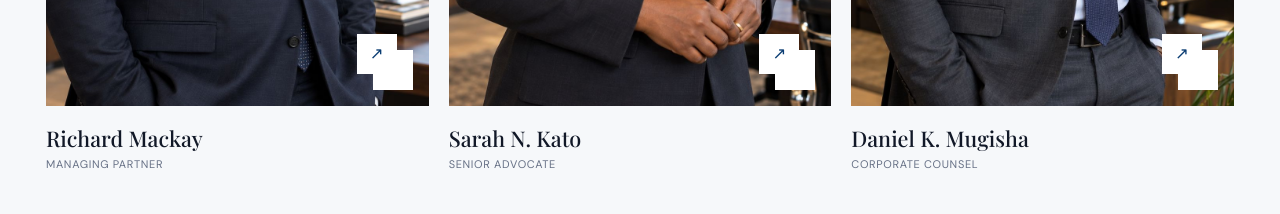
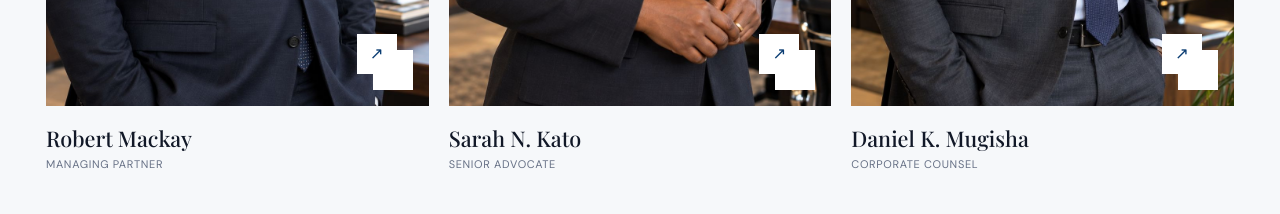
Before and after one commit to Solomantalgo/Law, a React (Vite) app: page / in a window 1280 px wide. Shown: the part 4200-4414 px from the top of the page. Built offline with nearby package versions, Linux system fonts and the light colour scheme; a web font is replaced by a local one.

Commit message:
Update attorney name from Richard to Robert

```diff
--- a/src/data/siteData.js
+++ b/src/data/siteData.js
@@ -7,6 +7,6 @@ export const practiceAreas = [
   ['05', 'Employment Law', 'Balanced counsel for workplace relationships, policies and employment risk.'],
   ['06', 'Family & Private Client', 'Discreet, considered advice for personal, family and private client matters.'],
 ];
-export const attorneys = [['Richard Mackay', 'Managing Partner', 'Managing Partner portrait.jpg'], ['Sarah N. Kato', 'Senior Advocate', 'Senior female advocate.jpg'], ['Daniel K. Mugisha', 'Corporate Counsel', 'Younger corporate lawyer.jpg']];
+export const attorneys = [['Robert Mackay', 'Managing Partner', 'Managing Partner portrait.jpg'], ['Sarah N. Kato', 'Senior Advocate', 'Senior female advocate.jpg'], ['Daniel K. Mugisha', 'Corporate Counsel', 'Younger corporate lawyer.jpg']];
 export const insights = [['LEGAL UPDATE', '12.06.26', 'Understanding Commercial Agreements in Uganda'], ['BUSINESS LAW', '28.05.26', 'What Businesses Should Consider Before Entering a Partnership'], ['PROPERTY', '09.05.26', 'Property Transactions: Key Legal Considerations']];
 export const image = (name) => `/assets/images/${name}`;
```
